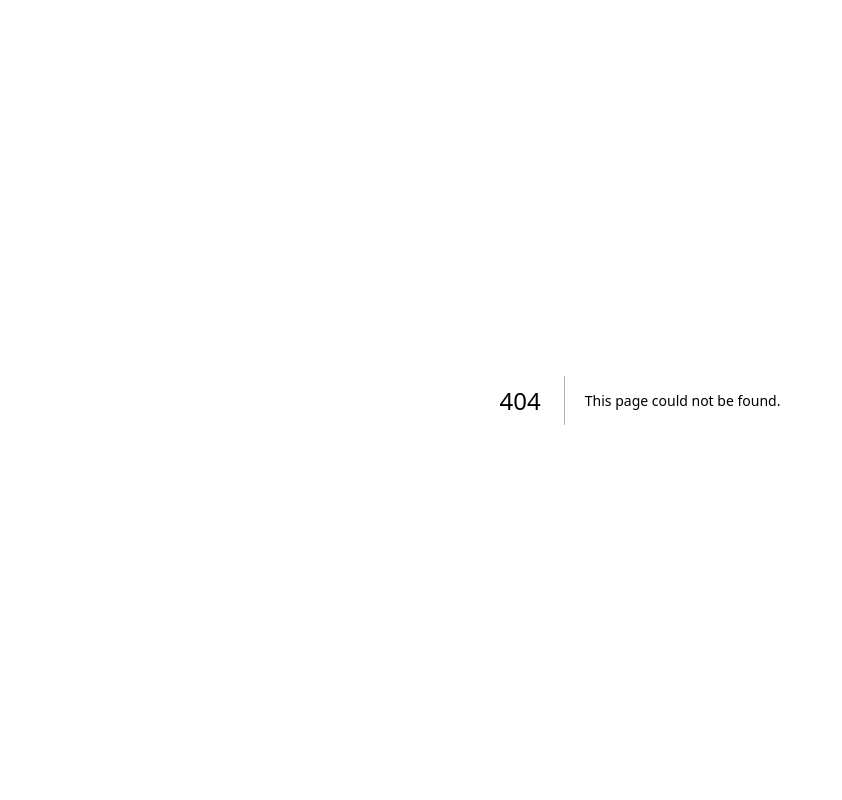
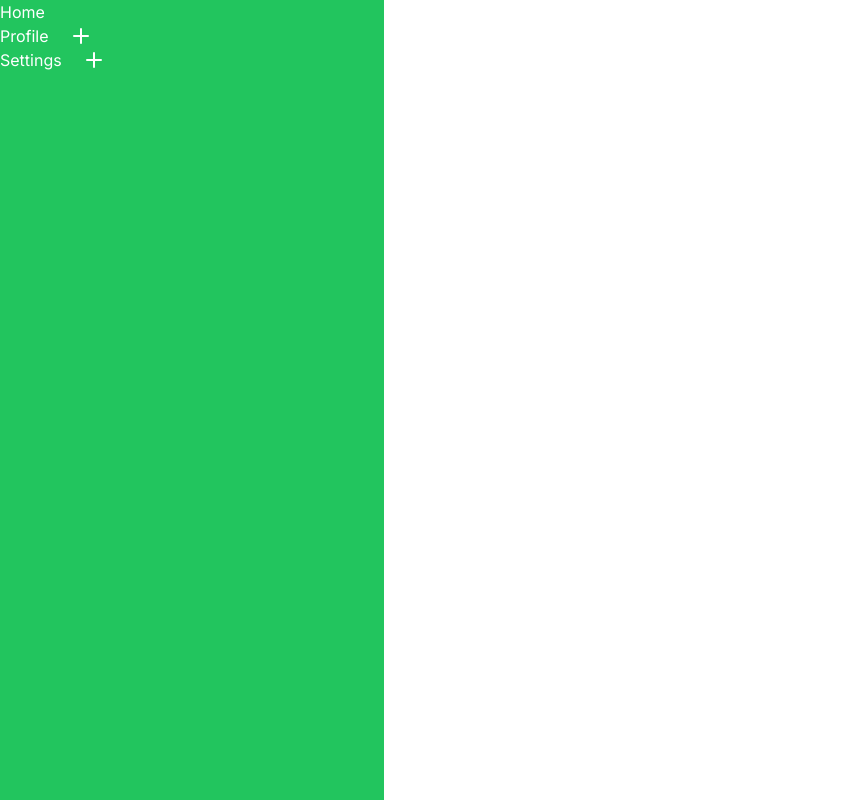
Before and after one commit to nuhptr/react-component-collection, a Next.js app: page /tree-view in a window 1280 px wide. Before the commit this address had no page. Shown: the whole page, without its empty margins (0-842 px from the left). Built offline with nearby package versions, Linux system fonts and the light colour scheme.

Commit message:
app: tree view update code component

```diff
--- /dev/null
+++ b/app/tree-view/data.ts
@@ -0,0 +1,58 @@
+export const menus = [
+   {
+      label: "Home",
+      to: "/",
+   },
+   {
+      label: "Profile",
+      to: "/profile",
+      children: [
+         {
+            label: "Details",
+            to: "details",
+            children: [
+               {
+                  label: "Location",
+                  to: "location",
+                  children: [
+                     {
+                        label: "City",
+                        to: "city",
+                     },
+                  ],
+               },
+            ],
+         },
+      ],
+   },
+   {
+      label: "Settings",
+      to: "/settings",
+      children: [
+         {
+            label: "Account",
+            to: "account",
+         },
+         {
+            label: "Security",
+            to: "security",
+            children: [
+               {
+                  label: "Login",
+                  to: "login",
+               },
+               {
+                  label: "Register",
+                  to: "register",
+                  children: [
+                     {
+                        label: "Random data",
+                        to: "",
+                     },
+                  ],
+               },
+            ],
+         },
+      ],
+   },
+]
--- /dev/null
+++ b/app/tree-view/menu-item.tsx
@@ -0,0 +1,40 @@
+"use client"
+
+import { useState } from "react"
+import { Plus, Minus } from "lucide-react"
+
+import { MenuList } from "@/app/tree-view/menu-list"
+
+export function MenuItem({ item }: { item: any }) {
+   const [displayCurrentChildren, setDisplayCurrentChildren] = useState<{ [key: string]: boolean }>(
+      {}
+   )
+
+   const handleToggleChildren = (getCurrentLabel: string) => {
+      setDisplayCurrentChildren({
+         ...displayCurrentChildren,
+         [getCurrentLabel]: !displayCurrentChildren[getCurrentLabel],
+      })
+   }
+
+   console.log(displayCurrentChildren)
+
+   return (
+      <li>
+         <div className="flex items-center gap-5 text-white cursor-pointer">
+            <p>{item.label}</p>
+            {item && item.children && item.children.length && (
+               <span onClick={() => handleToggleChildren(item.label)}>
+                  {displayCurrentChildren[item.label] && <Minus color="#fff" size={24} />}
+                  {!displayCurrentChildren[item.label] && <Plus color="#fff" size={24} />}
+               </span>
+            )}
+         </div>
+
+         {item &&
+            item.children &&
+            item.children.length > 0 &&
+            displayCurrentChildren[item.label] && <MenuList list={item.children} />}
+      </li>
+   )
+}
--- /dev/null
+++ b/app/tree-view/menu-list.tsx
@@ -0,0 +1,12 @@
+import { MenuItem } from "./menu-item"
+
+export function MenuList({ list }: { list: Array<any> }) {
+   return (
+      <ul className="mt-0 mb-0 list-none">
+         {list && list.length && list.map((item, index) => <MenuItem key={index} item={item} />)}
+         {!list.length && (
+            <div className="flex items-center justify-center mt-10">No data found</div>
+         )}
+      </ul>
+   )
+}
--- /dev/null
+++ b/app/tree-view/page.tsx
@@ -0,0 +1,10 @@
+import { MenuList } from "@/app/tree-view/menu-list"
+import { menus } from "@/app/tree-view/data"
+
+export default function TreeViewPage() {
+   return (
+      <div className="max-w-sm min-h-screen bg-green-500">
+         <MenuList list={menus} />
+      </div>
+   )
+}
```
